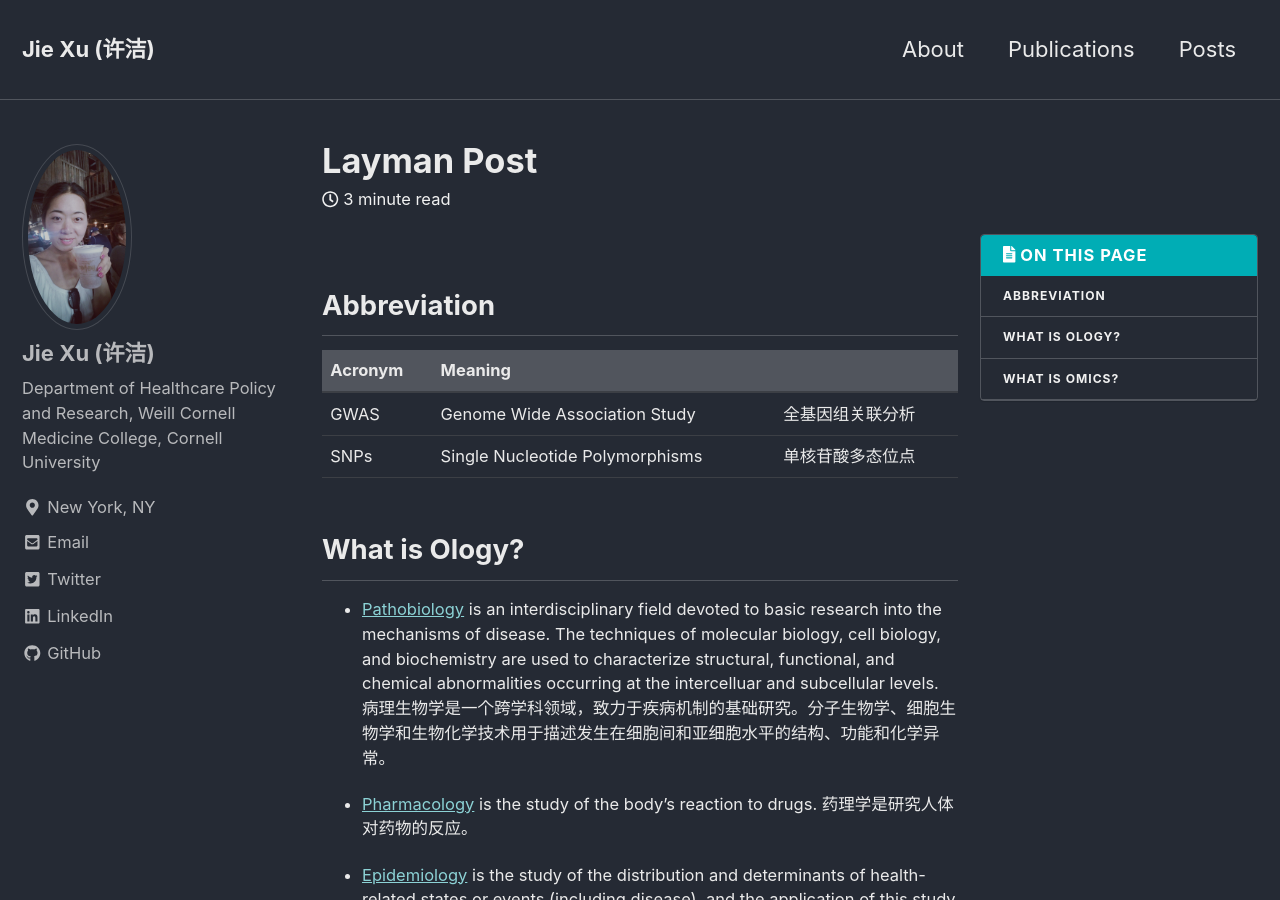
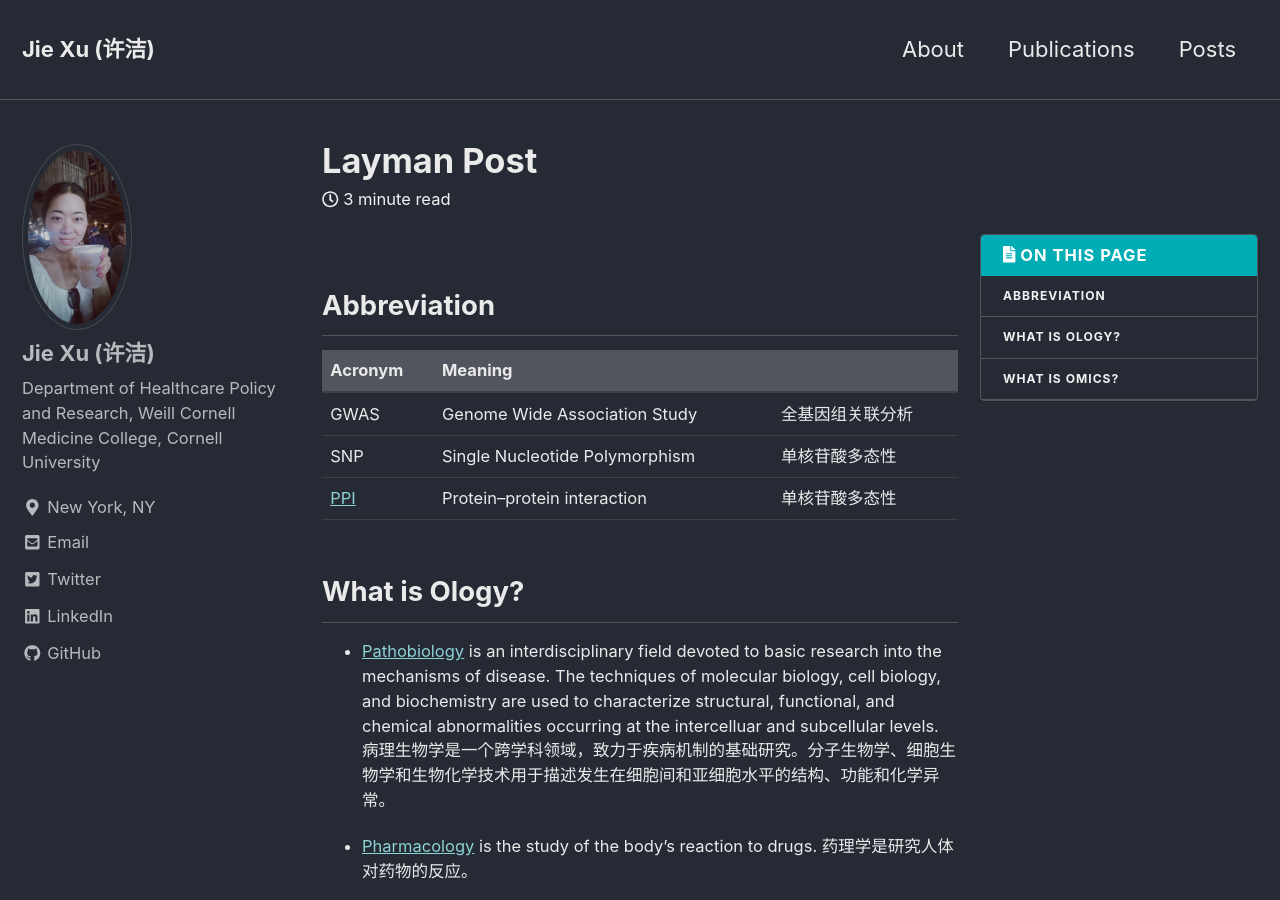
Before and after one commit to jxu1015/jxu1015.github.io, a Jekyll site: the page built from _posts/2020-03-05-Layman Post.md, in a window 1280 px wide and 900 px high. Built offline with Jekyll 4.4.1, drawn with Linux system fonts in a browser that asks for light colours; nearby versions of some CDN libraries; a script that is not in the unit is left out.

Commit message:
Update 2020-03-05-Layman Post.md

```diff
--- a/_posts/2020-03-05-Layman Post.md
+++ b/_posts/2020-03-05-Layman Post.md
@@ -12,8 +12,8 @@ toc: true
 | Acronym          | Meaning                           |                     |
 | --------         | --------------------------------- | ------------------- |
 | GWAS             | Genome Wide Association Study     |  全基因组关联分析      |
-| SNPs             | Single Nucleotide Polymorphisms   |  单核苷酸多态位点      |
-
+| SNP              | Single Nucleotide Polymorphism    |  单核苷酸多态性        |
+| [PPI](https://en.wikipedia.org/wiki/Protein%E2%80%93protein_interaction)              | Protein–protein interaction       |  单核苷酸多态性        |
 
 
 ## What is Ology?
```
